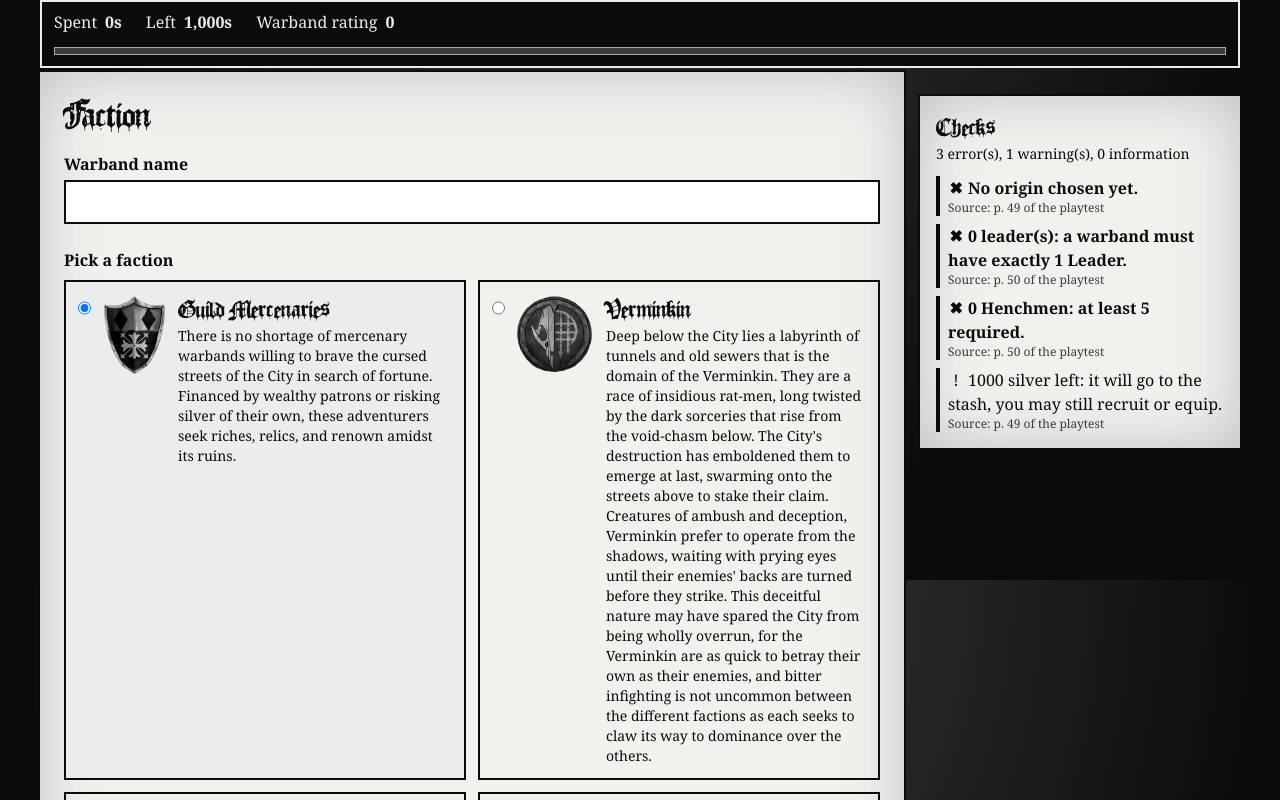
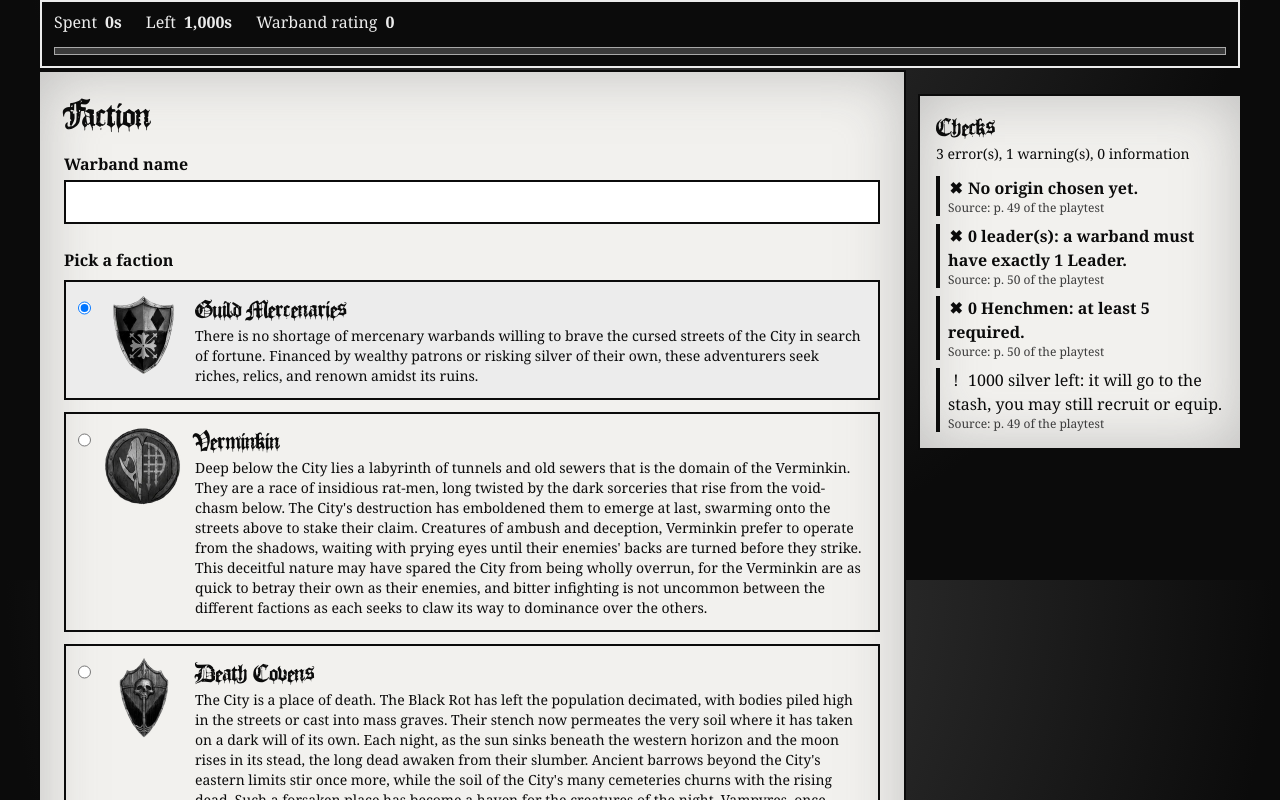
Before and after one commit to Ad-duc/bdc-warband-manager, a React (Vite) app: page / in a window 1280 px wide. Both pictures are taken after a click on the button "New warband". Shown: the part 220-1020 px from the top of the page. Built offline with nearby package versions, Linux system fonts and the light colour scheme.

Commit message:
Wizard: factions listed one per row

```diff
--- a/src/features/wizard/StepFaction.tsx
+++ b/src/features/wizard/StepFaction.tsx
@@ -41,7 +41,7 @@ export function StepFaction({ warband, update }: StepProps) {
       <fieldset>
         <legend className="mb-2 font-bold">{t("wizard.faction.legend")}</legend>
         {locked && <p className="mb-2 text-sm">{t("wizard.faction.locked")}</p>}
-        <div className="grid gap-3 sm:grid-cols-2 2xl:grid-cols-4">
+        <div className="grid gap-3">
           {gameData.factions.map((faction) => (
             <label
               key={faction.id}
@@ -64,7 +64,10 @@ export function StepFaction({ warband, update }: StepProps) {
                 }}
                 className="mt-1 size-5"
               />
-              <img src={`${BASE}images/${faction.assets.shield}`} alt="" className="h-20 w-auto" />
+              {/* Fixed-width box so that every description starts at the same place. */}
+              <span className="flex w-20 shrink-0 justify-center">
+                <img src={`${BASE}images/${faction.assets.shield}`} alt="" className="h-20 w-auto" />
+              </span>
               <span>
                 <span className="block font-gothic text-2xl">{f.text(faction.name)}</span>
                 <span className="block text-sm">{f.text(faction.description)}</span>
```
Also changed, not shown: 1 other file (tests, documents, lock files or other folders).
